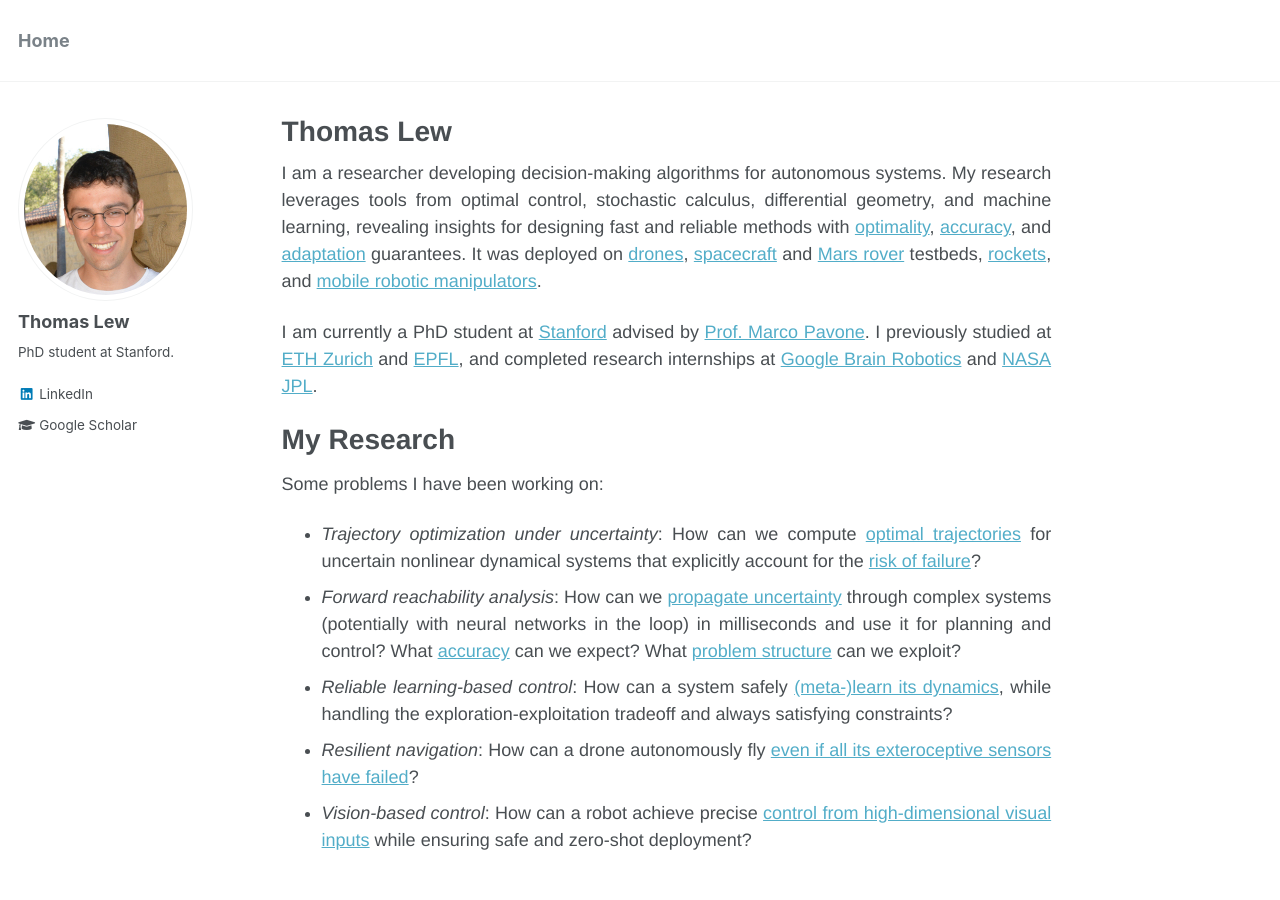
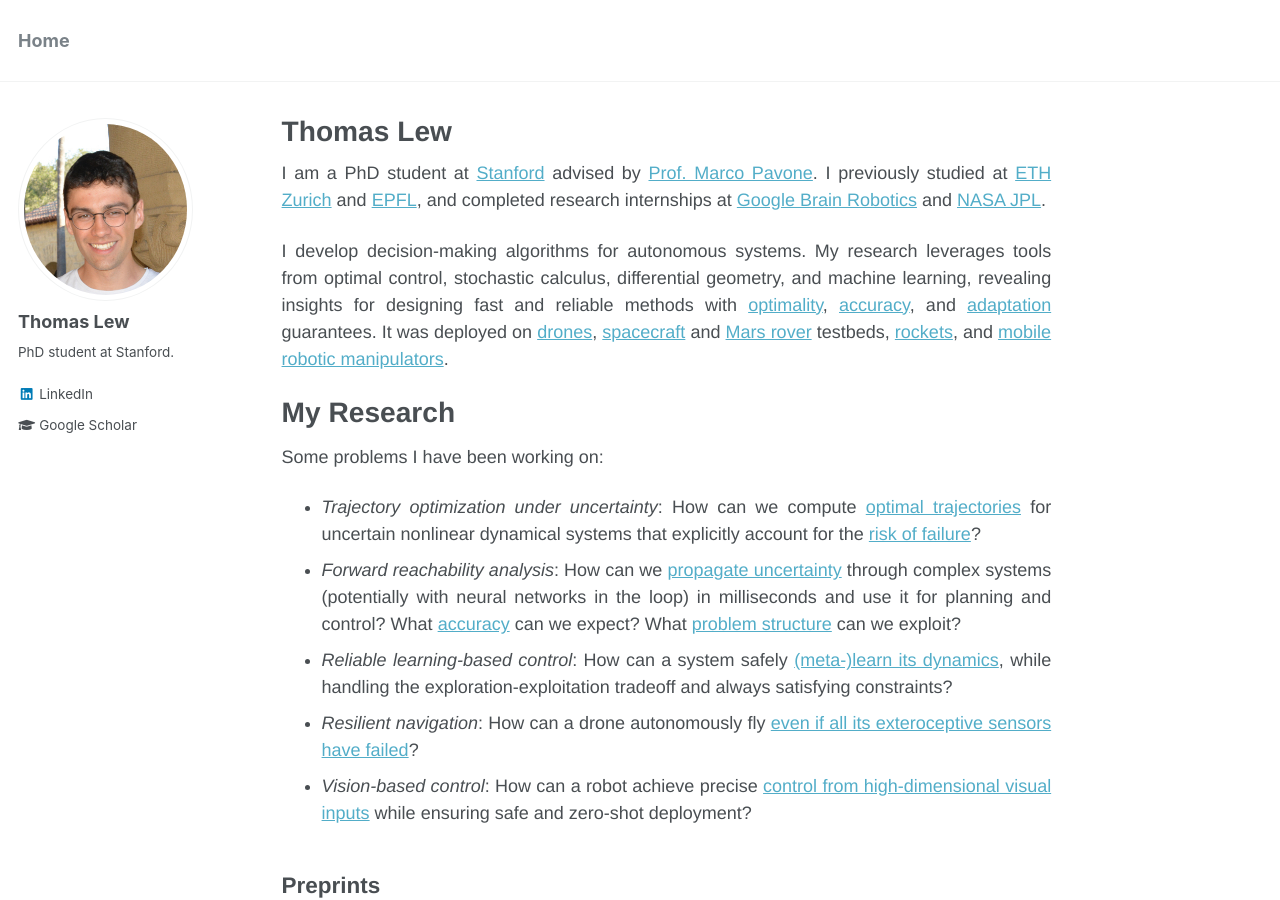
Before and after one commit to thomasjlew/thomasjlew.github.io, a Jekyll site: the page built from _pages/about.md, in a window 1280 px wide and 900 px high. Built offline with Jekyll 4.4.1, drawn with Linux system fonts in a browser that asks for light colours.

Commit message:
Minor changes.

```diff
--- a/_pages/about.md
+++ b/_pages/about.md
@@ -8,12 +8,12 @@ redirect_from:
   - /about.html
 ---
 
+I am a PhD student at [Stanford](https://stanfordasl.github.io/) advised by [Prof. Marco Pavone](https://web.stanford.edu/~pavone/). I previously studied at [ETH Zurich](https://ethz.ch/en.html) and [EPFL](https://www.epfl.ch/en/), and completed research internships at [Google Brain Robotics](https://research.google/research-areas/robotics/) and [NASA JPL](https://www.jpl.nasa.gov/).
+
+I develop decision-making algorithms for autonomous systems. My research leverages tools from optimal control, stochastic calculus, differential geometry, and machine learning, revealing insights for designing fast and reliable methods with [optimality](publication/SAA), [accuracy](publication/convex_hull_estimation), and [adaptation](publication/seels) guarantees. It was deployed on [drones](publication/cio), [spacecraft](publication/randup_l4dc) and [Mars rover](publication/exomars) testbeds, [rockets](publication/cc_rocket), and [mobile robotic manipulators](publication/table_wiping).
 
 
-I am a researcher developing decision-making algorithms for autonomous systems. My research leverages tools from optimal control, stochastic calculus, differential geometry, and machine learning, revealing insights for designing fast and reliable methods with [optimality](publication/SAA), [accuracy](publication/convex_hull_estimation), and [adaptation](publication/seels) guarantees. It was deployed on [drones](publication/cio), [spacecraft](publication/randup_l4dc) and [Mars rover](publication/exomars) testbeds, [rockets](publication/cc_rocket), and [mobile robotic manipulators](publication/table_wiping).
 
-
-I am currently a PhD student at [Stanford](https://stanfordasl.github.io/) advised by [Prof. Marco Pavone](https://web.stanford.edu/~pavone/). I previously studied at [ETH Zurich](https://ethz.ch/en.html) and [EPFL](https://www.epfl.ch/en/), and completed research internships at [Google Brain Robotics](https://research.google/research-areas/robotics/) and [NASA JPL](https://www.jpl.nasa.gov/).
 
 <!-- News
 ======
```
